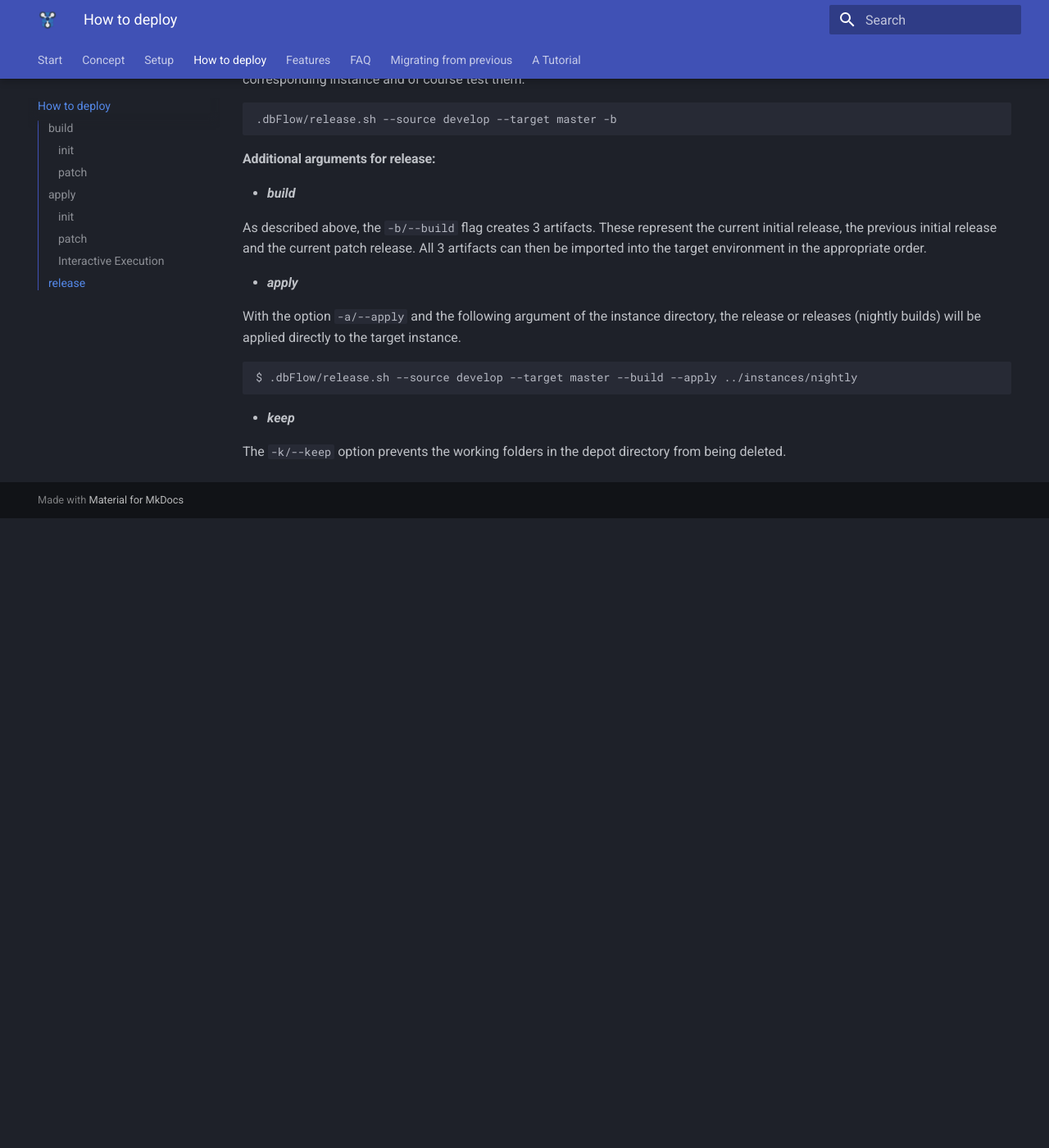
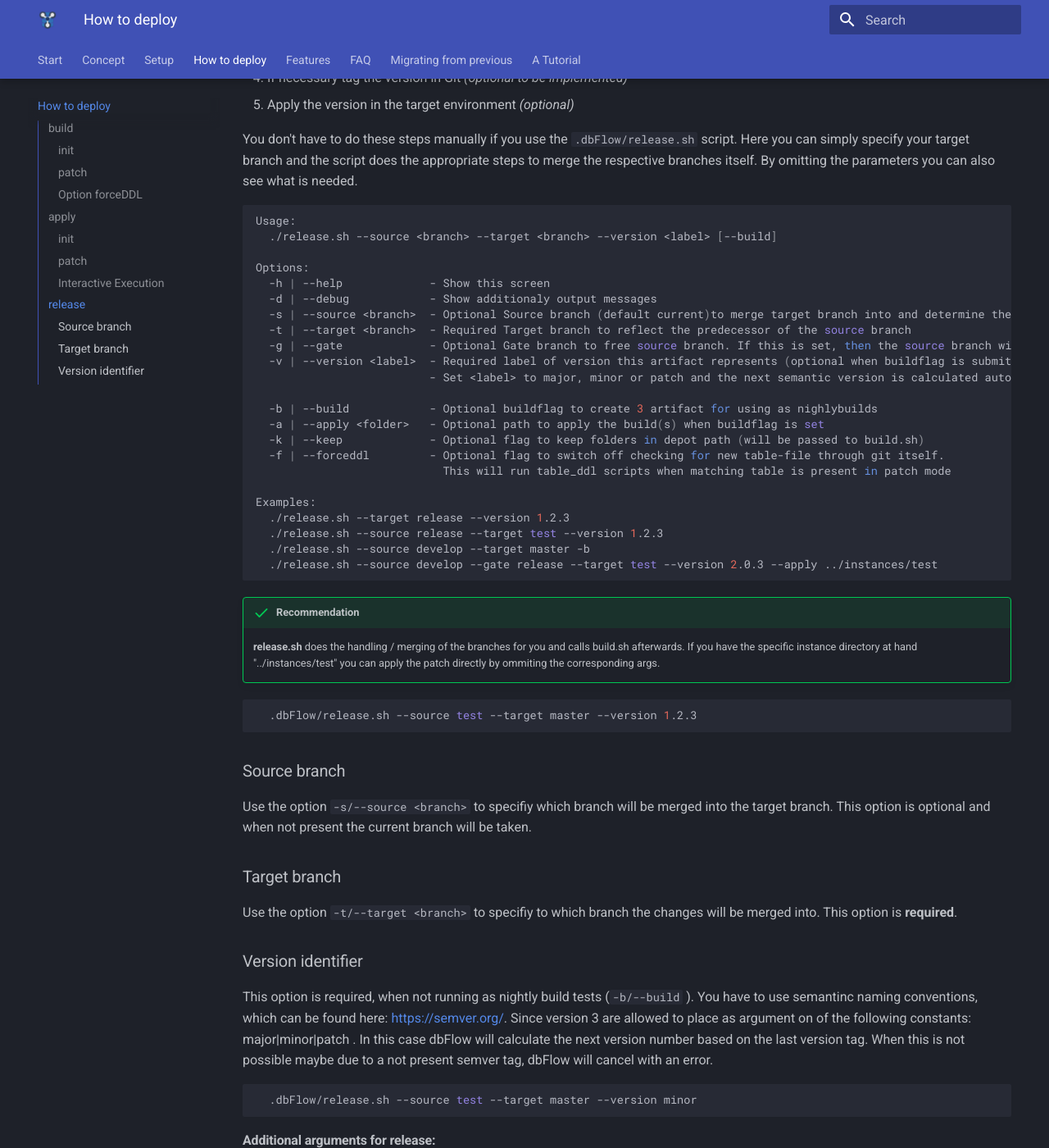
Before and after one commit to MaikMichel/dbFlow, an MkDocs documentation site: the page built from docs/deployment.md, in a window 1280 px wide and 1400 px high, scrolled down 6948 px. Shown: the whole window at 82% size. Built offline with MkDocs 1.6.1 and Material for MkDocs 9.7.7, drawn with Linux system fonts in a browser that asks for light colours; before the commit the page ends 7580 px from its top, so only the background shows below that; some of the changed text lies outside the part shown.

Commit message:
updated the docs

````diff
--- a/docs/deployment.md
+++ b/docs/deployment.md
@@ -40,19 +40,16 @@ The release itself is created from the current branch. If you want to create a r
 
     | Num    | Folder                 | Num | Folder              | Num | Folder         |
     |--------|------------------------|-----|---------------------|-----|----------------|
-    |   1    | .hooks/pre             |  11 | contexts            | 21  | tests/packages |
-    |   2    | sequences              |  12 | policies            | 22  | ddl/init       |
-    |   3    | tables                 |  13 | sources/types       | 23  | dml/init       |
-    |   4    | indexes/primaries      |  14 | sources/packages    | 24  | dml/base       |
+    |   1    | .hooks/pre             |  11 | contexts            | 21  | ddl/init       |
+    |   2    | sequences              |  12 | policies            | 22  | dml/init       |
+    |   3    | tables                 |  13 | sources/types       | 23  | dml/base       |
+    |   4    | indexes/primaries      |  14 | sources/packages    | 24  | jobs           |
     |   5    | indexes/uniques        |  15 | sources/functions   | 25  | .hooks/post    |
     |   6    | indexes/defaults       |  16 | sources/procedures  |     |                |
     |   7    | constraints/primaries  |  17 | views               |     |                |
     |   8    | constraints/foreigns   |  18 | mviews              |     |                |
     |   9    | constraints/checks     |  19 | sources/triggers    |     |                |
-    |  10    | constraints/uniques    |  20 | jobs                |     |                |
-
-
-
+    |  10    | constraints/uniques    |  20 | tests/packages      |     |                |
 
 
 > If you use the flag -a/--apply then the release will be directly applied to the current environment.
@@ -85,13 +82,13 @@ The files from the directories ``\*/[ddl|dml]/init/\*`` are ignored. Additionall
     |------|---------------------------|------|---------------------------|------|---------------------------|
     |  01  |  .hooks/pre               |  12  |  constraints/primaries    |  23  |  mviews                   |
     |  02  |  ddl/patch/pre_${branch}  |  13  |  constraints/foreigns     |  24  |  sources/triggers         |
-    |  03  |  dml/patch/pre_${branch}  |  14  |  constraints/checks       |  25  |  jobs                     |
-    |  04  |  ddl/patch/pre            |  15  |  constraints/uniques      |  26  |  tests/packages           |
-    |  05  |  dml/patch/pre            |  16  |  contexts                 |  27  |  ddl/patch/post_${branch} |
-    |  06  |  sequences                |  17  |  policies                 |  28  |  dml/patch/post_${branch} |
-    |  07  |  tables                   |  18  |  sources/types            |  29  |  ddl/patch/post           |
-    |  08  |  tables/tables_ddl        |  19  |  sources/packages         |  30  |  dml/base                 |
-    |  09  |  indexes/primaries        |  20  |  sources/functions        |  31  |  dml/patch/post           |
+    |  03  |  dml/patch/pre_${branch}  |  14  |  constraints/checks       |  25  |  tests/packages           |
+    |  04  |  ddl/patch/pre            |  15  |  constraints/uniques      |  26  |  ddl/patch/post_${branch} |
+    |  05  |  dml/patch/pre            |  16  |  contexts                 |  27  |  dml/patch/post_${branch} |
+    |  06  |  sequences                |  17  |  policies                 |  28  |  ddl/patch/post           |
+    |  07  |  tables                   |  18  |  sources/types            |  29  |  dml/base                 |
+    |  08  |  tables/tables_ddl        |  19  |  sources/packages         |  30  |  dml/patch/post           |
+    |  09  |  indexes/primaries        |  20  |  sources/functions        |  31  |  jobs                     |
     |  00  |  indexes/uniques          |  21  |  sources/procedures       |  32  |  .hooks/post              |
     |  11  |  indexes/defaults         |  22  |  views                    |      |                           |
 
@@ -131,11 +128,15 @@ If you want to put something only in a certain stage, for example because someth
 
 - ***keepFolder***
 
-With the flag ``-k / --keepfolder`` the working directory, which is created in the depot to create the actual artifact, is not deleted. Especially in the beginning, when you don't have so much experience with dbFlow, this option is helpful. So after creating the artifact you can navigate to the corresponding directory and have a look at the created scripts and copied files.
+With the flag ``-k / --keepfolder`` the working directory, which is created in the depot to create the actual artifact, is not deleted. Especially in the beginning, when you don't have so much experience with **dbFlow**, this option is helpful. So after creating the artifact you can navigate to the corresponding directory and have a look at the created scripts and copied files.
 
 - ***transferAll***
 
 In order to always transsper/copy all files, you can specify the ``-t / --transferall`` flag. In this case not only the changed files but all files will be included in the patch. During the deployment only the changed files will be applied within the DB directory.
+
+- ***forceddl***
+
+The -f / --forceddl flag can be used to force the execution of table_ddl files wheater the specific table file is new in the target branch or not.
 
 - ***listFiles***
 
@@ -144,6 +145,12 @@ The -l / --listfiles flag can be used to check which files would be included in
 - ***apply***
 
 The -a / --apply flag can be used to apply the created artifact immediatly in to the current environment after building the patch.
+
+### Option forceDDL
+
+Since version 3, **dbFlow** uses Git to check whether a table script is new in a branch. If this is the case, the table script is executed from the tables folder and any existing table_ddl files for the table of the same name are ignored. This is good because you may have to customise a new table much more often until it is finally imported to Prod. On Prod the table is of course new and it is sufficient to import the create-table script. On Test, this table may already be several partial release cycles old. Only the alter-table scripts need to be imported here.
+To switch off this behaviour, there is the --forceDDL option. This ensures that if the table_ddl files are present, they are always executed. (As before version 3).
+
 
 
 ## apply
@@ -239,23 +246,80 @@ Most of the time we do a patch release. So in these cases you have to:
 You don't have to do these steps manually if you use the ``.dbFlow/release.sh`` script. Here you can simply specify your target branch and the script does the appropriate steps to merge the respective branches itself.
 By omitting the parameters you can also see what is needed.
 
-> release.sh does the handling / merging of the branches for you and calls build.sh afterwards.
+```shell
+Usage:
+  ./release.sh --source <branch> --target <branch> --version <label> [--build]
+
+Options:
+  -h | --help             - Show this screen
+  -d | --debug            - Show additionaly output messages
+  -s | --source <branch>  - Optional Source branch (default current)to merge target branch into and determine the files to include in patch
+  -t | --target <branch>  - Required Target branch to reflect the predecessor of the source branch
+  -g | --gate             - Optional Gate branch to free source branch. If this is set, then the source branch will be merged into that
+  -v | --version <label>  - Required label of version this artifact represents (optional when buildflag is submitted)
+                          - Set <label> to major, minor or patch and the next semantic version is calculated automatically
+
+  -b | --build            - Optional buildflag to create 3 artifact for using as nighlybuilds
+  -a | --apply <folder>   - Optional path to apply the build(s) when buildflag is set
+  -k | --keep             - Optional flag to keep folders in depot path (will be passed to build.sh)
+  -f | --forceddl         - Optional flag to switch off checking for new table-file through git itself.
+                            This will run table_ddl scripts when matching table is present in patch mode
+
+Examples:
+  ./release.sh --target release --version 1.2.3
+  ./release.sh --source release --target test --version 1.2.3
+  ./release.sh --source develop --target master -b
+  ./release.sh --source develop --gate release --target test --version 2.0.3 --apply ../instances/test
+```
+
+!!! success "Recommendation"
+
+    **release.sh** does the handling / merging of the branches for you and calls build.sh afterwards. If you have the specific instance directory at hand "../instances/test" you can apply the patch directly by ommiting the corresponding args.
+
 
 ```shell
-  .dbFlow/release.sh --target master --version 1.2.3
+  .dbFlow/release.sh --source test --target master --version 1.2.3
 ```
 
-To do a release test, the release script can build three artifacts for you (flag ``-b/--build``). This functionality is for the so-called nightly builds. Here an initial release of the predecessor, a patch of the successor, and an initial release of the successor are built. Using a CI/CD server, such as Jenkins, you can then create these 3 artifacts and install them one after the other on the corresponding instance and of course test them.
+### Source branch
+
+Use the option `-s/--source <branch>` to specifiy which branch will be merged into the target branch. This option is optional and when not present the current branch will be taken.
+
+### Target branch
+
+Use the option `-t/--target <branch>` to specifiy to which branch the changes will be merged into. This option is **required**.
+
+### Version identifier
+
+This option is required, when not running as nightly build tests (`-b/--build` ). You have to use semantinc naming conventions, which can be found here: [https://semver.org/](https://semver.org/).
+Since version 3 are allowed to place as argument on of the following constants: major|minor|patch . In this case dbFlow will calculate the next version number based on the last version tag. When this is not possible maybe due to a not present semver tag, dbFlow will cancel with an error.
 
 ```shell
-.dbFlow/release.sh --source develop --target master -b
+  .dbFlow/release.sh --source test --target master --version minor
 ```
 
 #### Additional arguments for release:
 
+- ***gate***
+
+You can use a gate branch when releasing to a specific target branch. This will merge the changes throuth a gate branch in order to have the ability to work on future features.
+
+```shell
+$ .dbFlow/release.sh --source develop --gate release --target test --version 1.2.3
+```
+When looking at the git flow picture it becomes clear.
+
+![](images/gitflow_01.png)
+
+
 - ***build***
 
-As described above, the ``-b/--build`` flag creates 3 artifacts. These represent the current initial release, the previous initial release and the current patch release. All 3 artifacts can then be imported into the target environment in the appropriate order.
+The release script can build three artifacts for you (flag ``-b/--build``). This functionality is for the so-called nightly builds. Here an initial release of the predecessor, a patch of the successor, and an initial release of the successor are built. Using a CI/CD server, such as Jenkins, you can then create these 3 artifacts and install them one after the other on the corresponding instance and of course test them. This creates 3 artifacts. These represent the current initial release, the previous initial release and the current patch release. All 3 artifacts can then be imported into the target environment in the appropriate order.
+
+
+```shell
+.dbFlow/release.sh --source develop --target master --build
+```
 
 - ***apply***
 
````
Also changed, not shown: docs/concept.md (+16 -15 lines), docs/setup.md (+4 -4 lines), docs/start.md (+14 -9 lines), docs/images/comlete_process.png, 1 other file.
